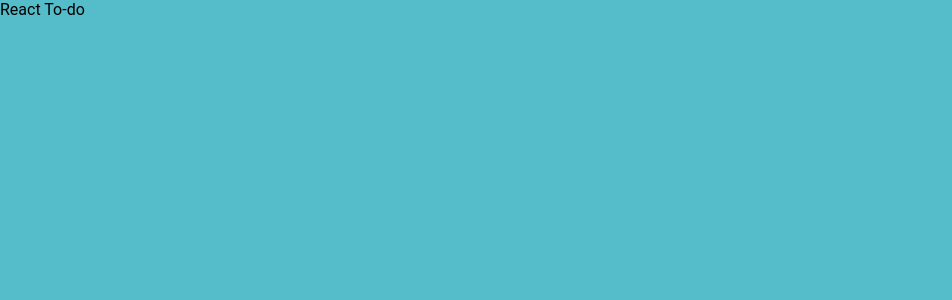
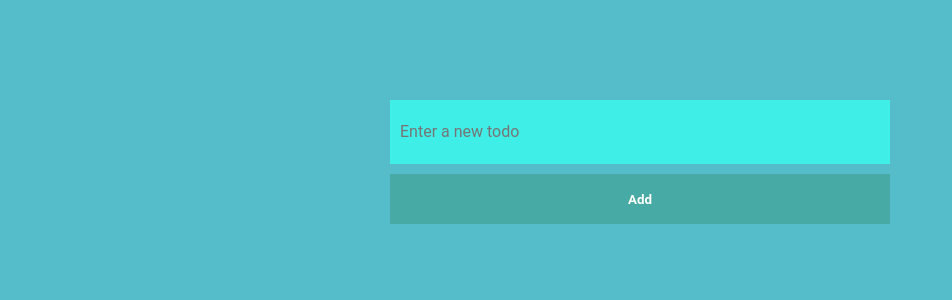
Before and after one commit to JAYMAC1/react-todo, a React (Create React App) app: page / in a window 1280 px wide. Shown: the top 300 px of the page, without its empty margins (0-952 px from the left). Built offline with nearby package versions, Linux system fonts and the light colour scheme.

Commit message:
created sform with input and button

```diff
--- a/src/App.js
+++ b/src/App.js
@@ -1,7 +1,32 @@
+import { useState } from 'react'
+
 import './App.css'
 
 function App() {
-  return <div className='App'>React To-do</div>
+  const [todo, setTodo] = useState('')
+  const handleSubmit = (e) => {
+    e.preventDefault()
+    console.log(todo)
+    setTodo('')
+  }
+
+  return (
+    <div className='App'>
+      <div className='form-container'>
+        <form className='todo-form' onSubmit={handleSubmit}>
+          <div className='form-control'>
+            <input
+              type='text'
+              placeholder='Enter a new todo'
+              onChange={(e) => setTodo(e.target.value)}
+              value={todo}
+            />
+          </div>
+          <button type='submit'>Add</button>
+        </form>
+      </div>
+    </div>
+  )
 }
 
 export default App
```
